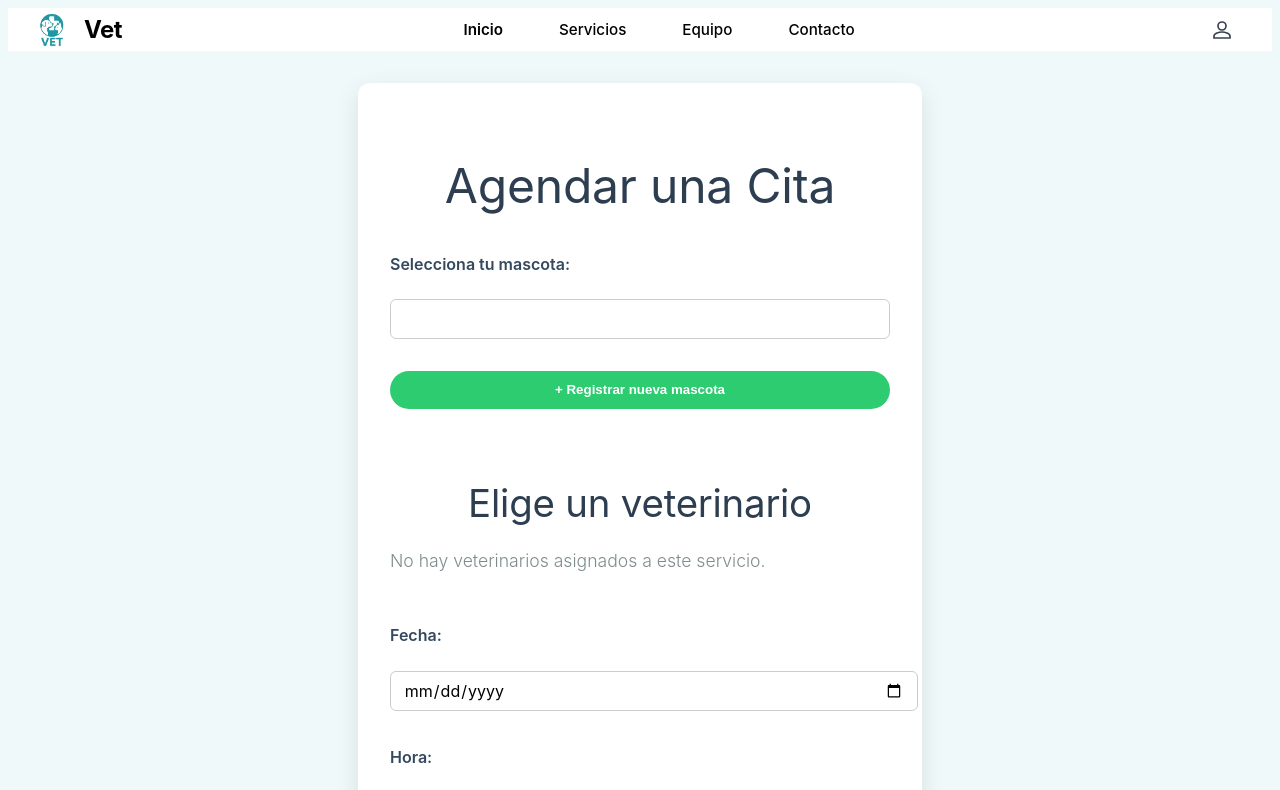
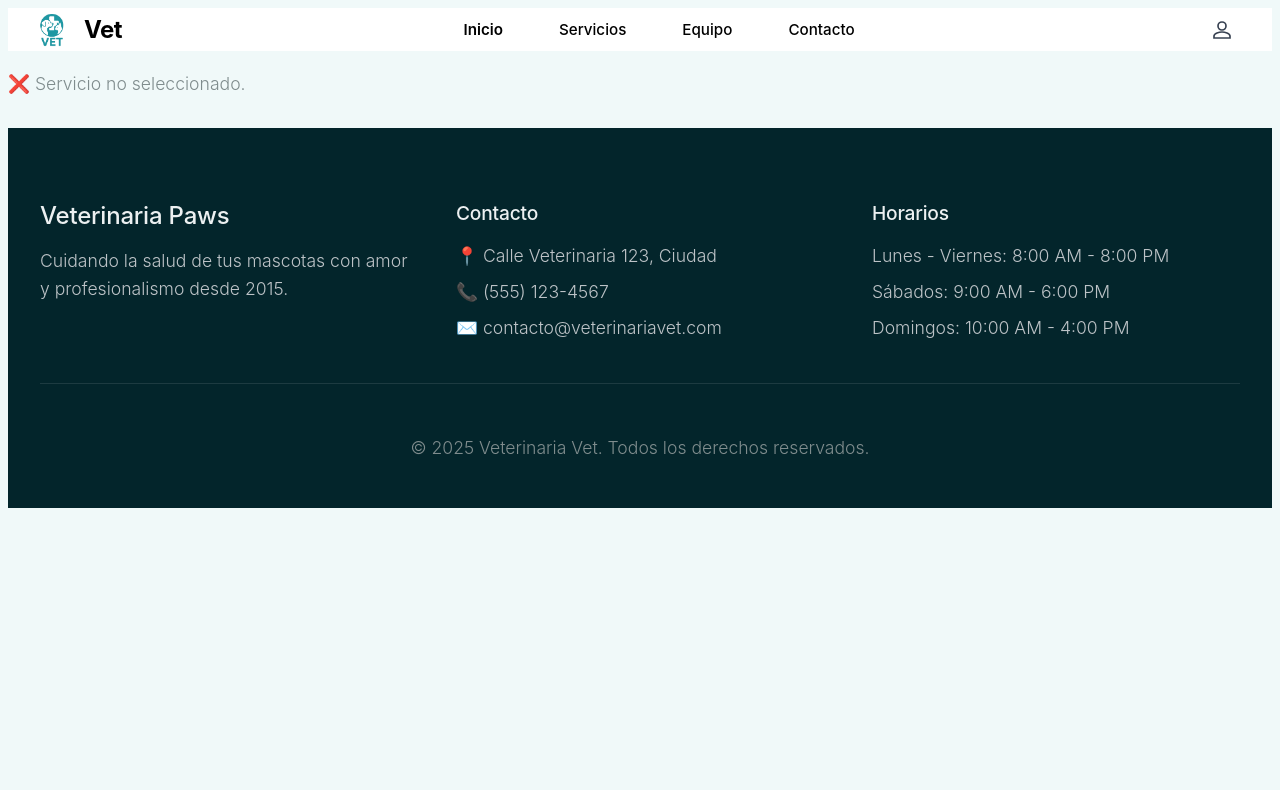
Before and after one commit to koouhz/vet, a Vue app: page /agendar-cita in a window 1280 px wide. Shown: the top 790 px of the page. Built offline with nearby package versions, Linux system fonts and the light colour scheme.

Commit message:
Cambios Richi

```diff
--- a/src/views/Agendar/AgendarCita.vue
+++ b/src/views/Agendar/AgendarCita.vue
@@ -1,15 +1,31 @@
 <template>
   <div>
-    <FormCita :servicio-id="$route.query.servicio" @cerrar="cerrarModal"/>
+    <!-- Convertimos a Number para asegurar tipo correcto -->
+    <FormCita
+      v-if="servicioId"
+      :servicio-id="servicioId"
+      @cerrar="cerrarModal"
+    />
+    <p v-else>❌ Servicio no seleccionado.</p>
   </div>
 </template>
 
 <script>
+import { ref, computed } from 'vue'
+import { useRoute } from 'vue-router'
 import FormCita from './FormCita.vue'
 
 export default {
   name: 'AgendarCitaView',
   components: { FormCita },
+  setup() {
+    const route = useRoute()
+
+    // Tomar servicioId de la query y asegurarnos que sea Number
+    const servicioId = computed(() => Number(route.query.servicioId) || null)
+
+    return { servicioId }
+  },
   methods: {
     cerrarModal() {
       this.$router.push({ name: 'Home' })
--- a/src/views/Agendar/FormCita.vue
+++ b/src/views/Agendar/FormCita.vue
@@ -14,13 +14,14 @@
     <SelectVeterinario
       v-model="veterinarioId"
       :servicio-id="servicioId"
+      @change="cargarHorarios"
     />
 
-    <!-- Fecha -->
-    <label>Fecha:</label>
-    <input type="date" v-model="fecha" @change="cargarHorasDisponibles" required />
+    <!-- Fecha (opcional, para filtrar horas ocupadas) -->
+    <label>Fecha (opcional):</label>
+    <input type="date" v-model="fecha" @change="cargarHorarios" />
 
-    <!-- Hora -->
+    <!-- Horarios disponibles -->
     <label>Hora:</label>
     <select v-model="hora" required>
       <option disabled value="">-- Selecciona hora --</option>
@@ -73,6 +74,7 @@ export default {
         .eq('usuario_id', user.user.id)
       this.mascotas = data || []
     },
+
     abrirNuevaMascota() { this.mostrarModalMascota = true },
     cerrarModalMascota() { this.mostrarModalMascota = false },
     agregarMascota(mascota) {
@@ -80,35 +82,65 @@ export default {
       this.mascotaId = mascota.id
     },
 
-    async cargarHorasDisponibles() {
-      if (!this.fecha || !this.veterinarioId) return
+    async cargarHorarios() {
+  if (!this.veterinarioId) return
 
-      const diasSemana = ["domingo","lunes","martes","miércoles","jueves","viernes","sábado"]
-      const dia = diasSemana[new Date(this.fecha).getDay()]
+  try {
+    // Obtener horarios del veterinario según día
+    const diaSemana = this.fecha
+      ? ['domingo','lunes','martes','miércoles','jueves','viernes','sábado'][new Date(this.fecha).getDay()]
+      : null
 
-      const { data: vet } = await supabase
-        .from('veterinarios')
-        .select('horario_disponible')
-        .eq('id', this.veterinarioId)
-        .single()
+    const { data: horariosVet, error } = await supabase
+      .from('horarios_veterinarios')
+      .select('hora_inicio,hora_fin,dia,es_disponible')
+      .eq('veterinario_id', this.veterinarioId)
+      .eq('es_disponible', true)
 
-      let horarioVet = vet?.horario_disponible?.[dia] || []
+    if (error) throw error
 
+    // Filtrar por día si se seleccionó fecha
+    let horariosFiltrados = horariosVet
+    if (diaSemana) {
+      horariosFiltrados = horariosVet.filter(h => h.dia === diaSemana)
+    }
+
+    // Generar intervalos de 30 minutos
+    let horas = []
+    horariosFiltrados.forEach(hv => {
+      let [hora, minuto] = hv.hora_inicio.split(':').map(Number)
+      const [finHora, finMin] = hv.hora_fin.split(':').map(Number)
+
+      while (hora < finHora || (hora === finHora && minuto < finMin)) {
+        horas.push(`${String(hora).padStart(2,'0')}:${String(minuto).padStart(2,'0')}`)
+        minuto += 30
+        if (minuto >= 60) { minuto = 0; hora += 1 }
+      }
+    })
+
+    // Filtrar horas ya ocupadas en citasmascotas (si se eligió fecha)
+    if (this.fecha) {
       const { data: citas } = await supabase
         .from('citasmascotas')
         .select('hora')
         .eq('veterinario_id', this.veterinarioId)
         .eq('fecha', this.fecha)
+      const ocupadas = citas.map(c => c.hora)
+      horas = horas.filter(h => !ocupadas.includes(h))
+    }
 
-      const horasOcupadas = citas.map(c => c.hora)
-      this.horasDisponibles = horarioVet.filter(h => !horasOcupadas.includes(h))
-    },
+    this.horasDisponibles = horas
+  } catch (err) {
+    console.error('Error cargando horarios del veterinario:', err.message)
+  }
+},
+
 
     async agendar() {
       const { data: user } = await supabase.auth.getUser()
       if (!user.user) return alert('Debes iniciar sesión')
 
-      if (!this.mascotaId || !this.veterinarioId || !this.servicioId || !this.fecha || !this.hora) {
+      if (!this.mascotaId || !this.veterinarioId || !this.servicioId || !this.hora) {
         return alert('Completa todos los campos')
       }
 
@@ -117,7 +149,7 @@ export default {
         mascota_id: this.mascotaId,
         veterinario_id: this.veterinarioId,
         servicio_id: this.servicioId,
-        fecha: this.fecha,
+        fecha: this.fecha || new Date().toISOString().split('T')[0],
         hora: this.hora
       }])
 
@@ -129,65 +161,15 @@ export default {
   }
 }
 </script>
-
 <style scoped>
-.form-cita {
-  max-width: 500px;
-  margin: 2rem auto;
-  padding: 2rem;
-  background: #fff;
-  border-radius: 12px;
-  box-shadow: 0 8px 25px rgba(0,0,0,0.1);
-  display: flex;
-  flex-direction: column;
-  gap: 1rem;
-}
-
-.form-cita h2 {
-  text-align: center;
-  color: #2c3e50;
-  margin-bottom: 1rem;
-}
-
-.form-cita label {
-  font-weight: 600;
-  margin-bottom: 0.3rem;
-  color: #34495e;
-}
-
-.form-cita select,
-.form-cita input[type="date"] {
-  padding: 0.5rem 0.8rem;
-  border-radius: 6px;
-  border: 1px solid #ccc;
-  font-size: 1rem;
-}
-
-.form-cita button {
-  padding: 0.7rem 1.5rem;
-  border: none;
-  border-radius: 50px;
-  background-color: #3498db;
-  color: #fff;
-  font-weight: 600;
-  cursor: pointer;
-  transition: all 0.3s ease;
-}
-
-.form-cita button:hover {
-  background-color: #2980b9;
-  transform: translateY(-2px);
-}
-
-.form-cita button[type="button"] {
-  background-color: #2ecc71;
-}
-
-.form-cita button[type="button"]:hover {
-  background-color: #27ae60;
-}
-
-.form-cita select:disabled {
-  background-color: #f0f0f0;
-}
+/* estilos idénticos a los anteriores */
+.form-cita { max-width: 500px; margin: 2rem auto; padding: 2rem; background: #ffffffff; border-radius: 12px; box-shadow: 0 8px 25px rgba(0,0,0,0.1); display: flex; flex-direction: column; gap: 1rem; }
+.form-cita h2 { text-align: center; color: #2c3e50; margin-bottom: 1rem; }
+.form-cita label { font-weight: 600; margin-bottom: 0.3rem; color: #34495e; }
+.form-cita select, .form-cita input[type="date"] { padding: 0.5rem 0.8rem; border-radius: 6px; border: 1px solid #ccc; font-size: 1rem; }
+.form-cita button { padding: 0.7rem 1.5rem; border: none; border-radius: 50px; background-color: #3498db; color: #fff; font-weight: 600; cursor: pointer; transition: all 0.3s ease; }
+.form-cita button:hover { background-color: #2980b9; transform: translateY(-2px); }
+.form-cita button[type="button"] { background-color: #2ecc71; }
+.form-cita button[type="button"]:hover { background-color: #27ae60; }
+.form-cita select:disabled { background-color: #f0f0f0; }
 </style>
--- a/src/views/Agendar/SelectVeterinario.vue
+++ b/src/views/Agendar/SelectVeterinario.vue
@@ -1,27 +1,15 @@
 <template>
-  <div class="select-vet">
-    <h3>Elige un veterinario</h3>
-
-    <div v-if="veterinarios.length === 0" class="no-vet">
-      <p>No hay veterinarios asignados a este servicio.</p>
-    </div>
-
-    <div class="vet-list">
-      <div
-        v-for="vet in veterinarios"
-        :key="vet.id"
-        class="vet-card"
-        :class="{ selected: vet.id === modelValue }"
-        @click="$emit('update:modelValue', vet.id)"
-      >
-        <img :src="vet.foto_url || '/default-vet.png'" alt="Foto Veterinario" />
-        <div class="vet-info">
-          <h4>{{ vet.nombre_completo }}</h4>
-          <p class="especialidad">{{ vet.especialidad?.nombre }}</p>
-          <p class="experiencia">{{ vet.anos_experiencia }} años de experiencia</p>
-        </div>
-      </div>
-    </div>
+  <div class="select-veterinario">
+    <label>Selecciona Veterinario:</label>
+    <select v-model="selected" @change="$emit('update:modelValue', selected)" required>
+      <option disabled value="">-- Selecciona veterinario --</option>
+      <option
+        v-for="v in veterinarios"
+        :key="v.id"
+        :value="v.id">
+        {{ v.usuarios.nombre_completo }} - {{ v.especialidades.nombre }}
+      </option>
+    </select>
   </div>
 </template>
 
@@ -29,14 +17,19 @@
 import { supabase } from '@/lib/supabaseClient'
 
 export default {
-  name: "SelectVeterinario",
   props: {
-    servicioId: { type: [String, Number], required: true },
-    modelValue: { type: [String, Number], default: '' }
+    modelValue: [String, Number],
+    servicioId: { type: [String, Number], required: true }
   },
   data() {
     return {
+      selected: this.modelValue,
       veterinarios: []
+    }
+  },
+  watch: {
+    modelValue(val) {
+      this.selected = val
     }
   },
   async created() {
@@ -46,110 +39,38 @@ export default {
     async cargarVeterinarios() {
       if (!this.servicioId) return
 
+      // Consulta los veterinarios vinculados al servicio
       const { data, error } = await supabase
         .from('servicios_veterinarios')
         .select(`
-          id,
-          veterinarios(
+          veterinarios (
             id,
-            usuario:usuarios(nombre_completo, avatar_url),
-            especialidad:especialidades(nombre),
-            foto_url,
-            anos_experiencia
+            usuario_id,
+            especialidad_id,
+            usuarios ( nombre_completo ),
+            especialidades ( nombre )
           )
         `)
         .eq('servicio_id', this.servicioId)
-        .eq('is_activo', true)
+        .eq('is_activo', true)   // opcional: solo veterinarios activos
 
       if (error) {
         console.error('Error cargando veterinarios:', error)
         return
       }
 
-      // Aplanar datos para usarlos más fácil en el template
-      this.veterinarios = data.map(v => {
-        const vet = v.veterinarios
-        return {
-          id: vet.id,
-          foto_url: vet.foto_url || vet.usuario?.avatar_url,
-          nombre_completo: vet.usuario?.nombre_completo,
-          especialidad: vet.especialidad,
-          anos_experiencia: vet.anos_experiencia
-        }
-      })
+      // Extraer los veterinarios de la relación
+      this.veterinarios = (data || []).map(sv => sv.veterinarios)
     }
   }
 }
 </script>
 
 <style scoped>
-.select-vet {
-  margin-top: 1rem;
-}
-
-.select-vet h3 {
-  color: #2c3e50;
-  margin-bottom: 1rem;
-  text-align: center;
-}
-
-.vet-list {
-  display: grid;
-  grid-template-columns: repeat(auto-fill, minmax(220px, 1fr));
-  gap: 1rem;
-}
-
-.vet-card {
-  background: #fff;
-  border-radius: 12px;
-  padding: 1rem;
-  box-shadow: 0 4px 15px rgba(0,0,0,0.1);
-  cursor: pointer;
-  display: flex;
-  gap: 1rem;
-  align-items: center;
-  transition: all 0.3s ease;
-  border: 2px solid transparent;
-}
-
-.vet-card:hover {
-  transform: translateY(-4px);
-  box-shadow: 0 6px 20px rgba(0,0,0,0.15);
-}
-
-.vet-card.selected {
-  border: 2px solid #3498db;
-  background: #ecf6fd;
-}
-
-.vet-card img {
-  width: 60px;
-  height: 60px;
-  border-radius: 50%;
-  object-fit: cover;
-  border: 2px solid #ddd;
-}
-
-.vet-info h4 {
-  margin: 0;
-  color: #2c3e50;
+.select-veterinario select {
+  padding: 0.5rem;
+  border: 1px solid #ccc;
+  border-radius: 6px;
   font-size: 1rem;
-  font-weight: 700;
-}
-
-.vet-info p {
-  margin: 0.2rem 0;
-  font-size: 0.9rem;
-  color: #7f8c8d;
-}
-
-.vet-info .especialidad {
-  font-weight: 600;
-  color: #2980b9;
-}
-
-.vet-info .experiencia {
-  font-style: italic;
-  font-size: 0.85rem;
 }
 </style>
```
Also changed, not shown: src/views/Servicios.vue (+112 -31 lines).
